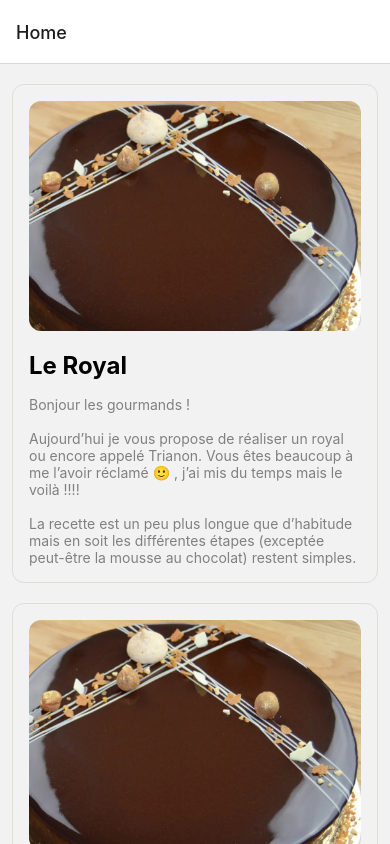
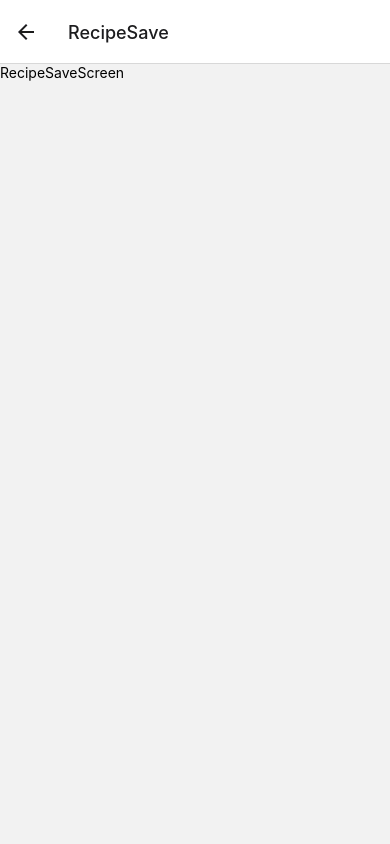
Before and after one commit to stantanasi/cookbook, a React Native app: screen /RecipeSave in a window 390 px wide. Built offline with nearby package versions, Linux system fonts and the light colour scheme; what expo-linking would draw is missing.

Commit message:
feat(navigation): implement recipe save screen

```diff
--- a/navigation/index.tsx
+++ b/navigation/index.tsx
@@ -5,6 +5,7 @@ import LinkingConfiguration from "./LinkingConfiguration";
 import HomeScreen from "../screens/home/HomeScreen";
 import RecipeScreen from "../screens/recipe/RecipeScreen";
 import { RootStackParamList } from "./types";
+import RecipeSaveScreen from "../screens/recipe-save/RecipeSaveScreen";
 
 const Stack = createNativeStackNavigator<RootStackParamList>();
 
@@ -22,6 +23,10 @@ export default function Navigation() {
           name="Recipe"
           component={RecipeScreen}
         />
+        <Stack.Screen
+          name="RecipeSave"
+          component={RecipeSaveScreen}
+        />
       </Stack.Navigator>
     </NavigationContainer>
   );
--- a/navigation/types.ts
+++ b/navigation/types.ts
@@ -9,6 +9,7 @@ declare global {
 export type RootStackParamList = {
   Home: undefined;
   Recipe: { id: string };
+  RecipeSave: { id?: string };
 };
 
 export type RootStackScreenProps<Screen extends keyof RootStackParamList> =
--- a/screens/recipe-save/RecipeSaveScreen.tsx
+++ b/screens/recipe-save/RecipeSaveScreen.tsx
@@ -1,9 +1,11 @@
+import { NativeStackScreenProps } from '@react-navigation/native-stack'
 import React from 'react'
 import { Text } from 'react-native'
+import { RootStackParamList } from '../../navigation/types'
 
-type Props = {}
+type Props = NativeStackScreenProps<RootStackParamList, 'RecipeSave'>
 
-export default function RecipeSaveScreen(props: Props) {
+export default function RecipeSaveScreen({ }: Props) {
   return (
     <Text>RecipeSaveScreen</Text>
   )
```
